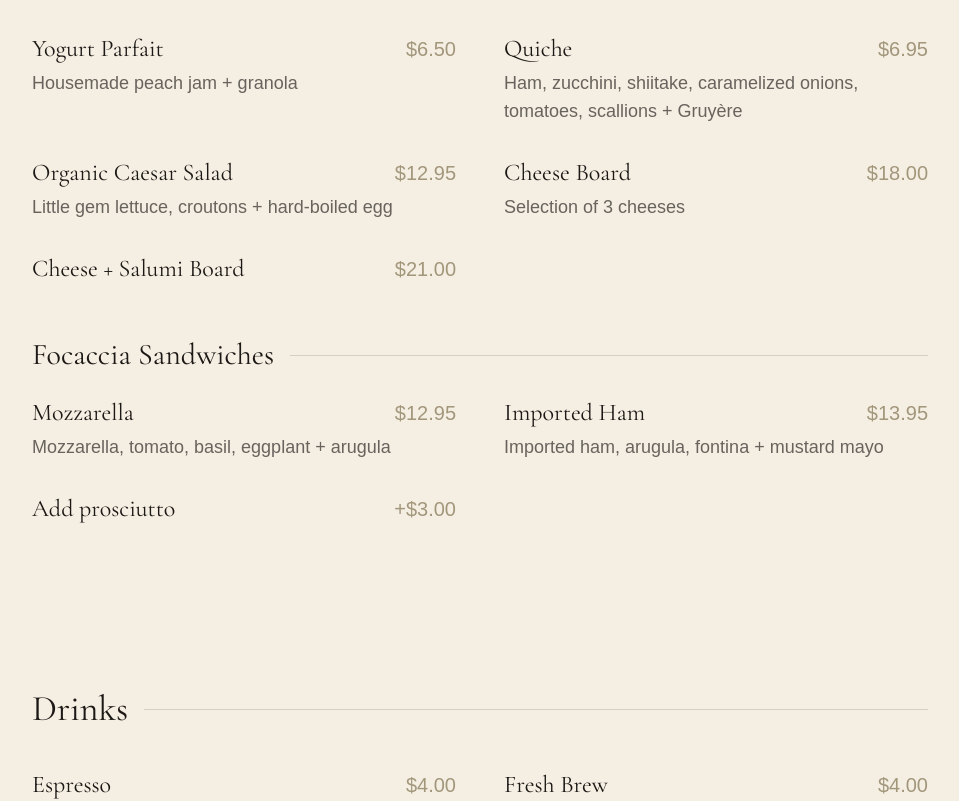
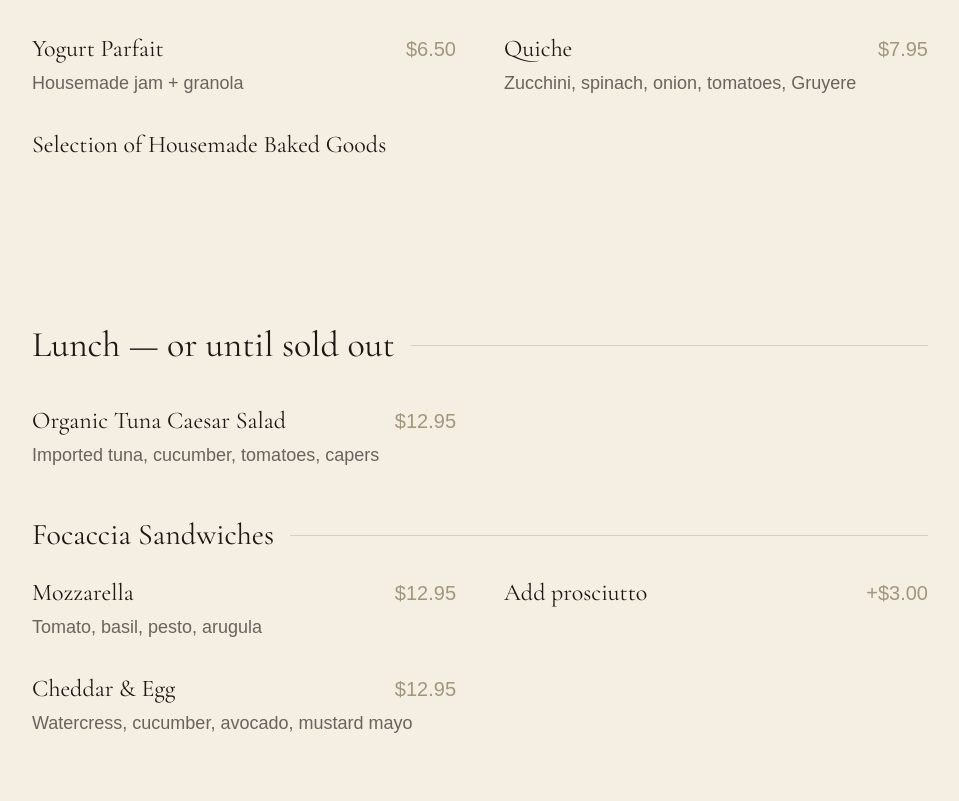
Before and after one commit to jasonf8080/gardensidekitchen, a React (Vite) app: page /menu in a window 1280 px wide. Shown: the part 600-1401 px from the top of the page, without its empty margins (160-1119 px from the left). Built offline with nearby package versions, Linux system fonts and the light colour scheme; a web font is replaced by a local one.

Commit message:
update weekly menu

```diff
--- a/src/components/Menu/MenuSection.jsx
+++ b/src/components/Menu/MenuSection.jsx
@@ -17,7 +17,7 @@ function MenuSection({ heading, items, tone = 'light', secondaryHeading = null,
     <li key={item.name} data-reveal>
       <div className="flex items-baseline justify-between gap-3">
         <h3 className="text-xl md:text-2xl">{item.name}</h3>
-        <span className="whitespace-nowrap text-lg text-accent md:text-xl">{item.price}</span>
+        {item.price ? <span className="whitespace-nowrap text-lg text-accent md:text-xl">{item.price}</span> : null}
       </div>
       <p className={`mt-1 text-base leading-relaxed md:text-lg ${isDark ? 'text-secondary/70' : 'text-primary/65'}`}>
         {item.description}
--- a/src/data/data.js
+++ b/src/data/data.js
@@ -1,8 +1,5 @@
 // Single source of truth for all Gardenside Kitchen copy and repeatable content.
 // v2 — rebuilt with real photos supplied by the client on 2026-08-08.
-// The menu below is FILLER content (10 food items, 5 drinks) per client request —
-// swap in the real menu and prices before this goes live. Items marked
-// PLACEHOLDER were not published anywhere and still need the client's input.
 
 export const business = {
   name: 'Gardenside Kitchen & Coffee Bar',
@@ -174,49 +171,60 @@ export const aboutSections = {
   },
 }
 
-export const menuFood = [
+export const menuMorning = [
   {
     name: 'Yogurt Parfait',
-    description: 'Housemade peach jam + granola',
+    description: 'Housemade jam + granola',
     price: '$6.50',
   },
   {
     name: 'Quiche',
-    description: 'Ham, zucchini, shiitake, caramelized onions, tomatoes, scallions + Gruyère',
-    price: '$6.95',
+    description: 'Zucchini, spinach, onion, tomatoes, Gruyere',
+    price: '$7.95',
   },
   {
-    name: 'Organic Caesar Salad',
-    description: 'Little gem lettuce, croutons + hard-boiled egg',
+    name: 'Selection of Housemade Baked Goods',
+    description: '',
+    price: '',
+  },
+]
+
+export const menuLunch = [
+  {
+    name: 'Organic Tuna Caesar Salad',
+    description: 'Imported tuna, cucumber, tomatoes, capers',
     price: '$12.95',
   },
+]
+
+export const menuLunchFocaccia = [
   {
     name: 'Mozzarella',
-    description: 'Mozzarella, tomato, basil, eggplant + arugula',
+    description: 'Tomato, basil, pesto, arugula',
     price: '$12.95',
-    isFocaccia: true,
-  },
-  {
-    name: 'Imported Ham',
-    description: 'Imported ham, arugula, fontina + mustard mayo',
-    price: '$13.95',
-    isFocaccia: true,
   },
   {
     name: 'Add prosciutto',
     description: '',
     price: '+$3.00',
-    isFocaccia: true,
   },
+  {
+    name: 'Cheddar & Egg',
+    description: 'Watercress, cucumber, avocado, mustard mayo',
+    price: '$12.95',
+  },
+]
+
+export const menuAfternoonEvening = [
   {
     name: 'Cheese Board',
     description: 'Selection of 3 cheeses',
-    price: '$18.00',
+    price: '',
   },
   {
-    name: 'Cheese + Salumi Board',
-    description: '',
-    price: '$21.00',
+    name: 'Cheese & Salumi Board',
+    description: '3 cheeses + assorted salumi',
+    price: '',
   },
 ]
 
--- a/src/pages/Menu.jsx
+++ b/src/pages/Menu.jsx
@@ -1,6 +1,6 @@
 import { SEO } from '../components/main'
 import { MenuHero, MenuSection, MenuNote } from '../components/Menu'
-import { menuFood, menuDrinks } from '../data/data.js'
+import { menuMorning, menuLunch, menuLunchFocaccia, menuAfternoonEvening } from '../data/data.js'
 
 function Menu() {
   return (
@@ -13,17 +13,20 @@ function Menu() {
       <MenuHero />
       <MenuNote />
       <MenuSection
-        heading="Food"
-        items={menuFood.filter((item) => !item.isFocaccia && !String(item.price).startsWith('+'))}
-        secondaryHeading="Focaccia Sandwiches"
-        secondaryItems={menuFood.filter((item) => item.isFocaccia || String(item.price).startsWith('+'))}
+        heading="Morning — or until sold out"
+        items={menuMorning}
         tone="light"
       />
       <MenuSection
-        heading="Drinks"
-        items={menuDrinks.filter((item) => !String(item.price).startsWith('+'))}
-        secondaryHeading="Add-Ins"
-        secondaryItems={menuDrinks.filter((item) => String(item.price).startsWith('+'))}
+        heading="Lunch — or until sold out"
+        items={menuLunch}
+        secondaryHeading="Focaccia Sandwiches"
+        secondaryItems={menuLunchFocaccia}
+        tone="light"
+      />
+      <MenuSection
+        heading="Afternoon / Evening — to pair with your wines"
+        items={menuAfternoonEvening}
         tone="light"
       />
     </>
```
